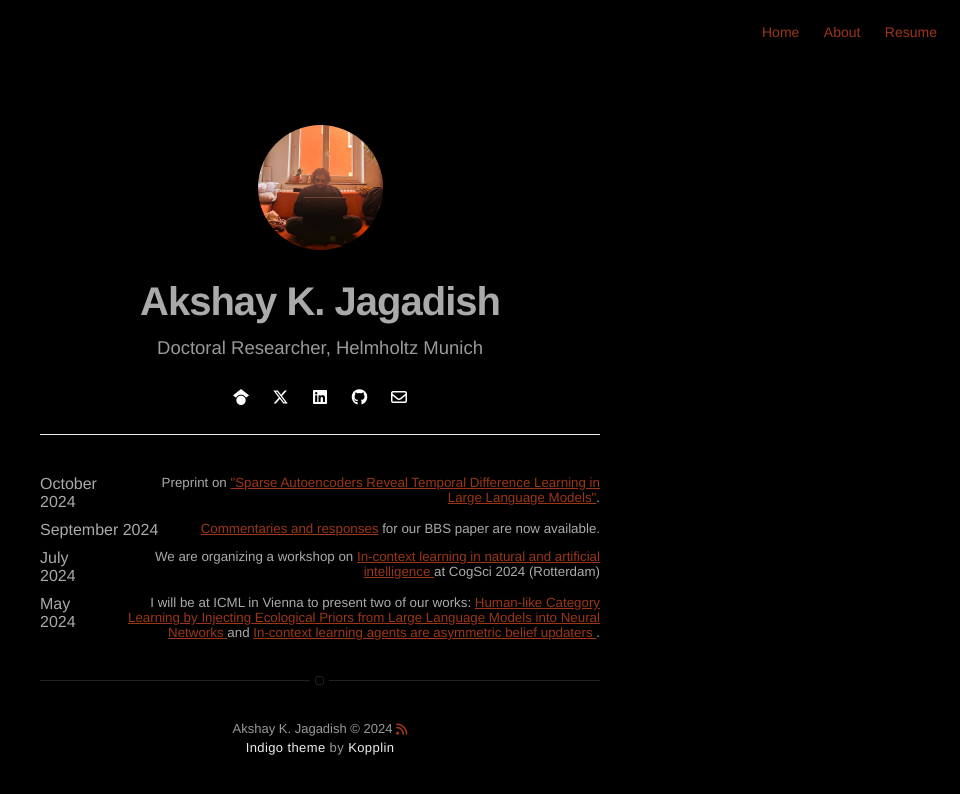
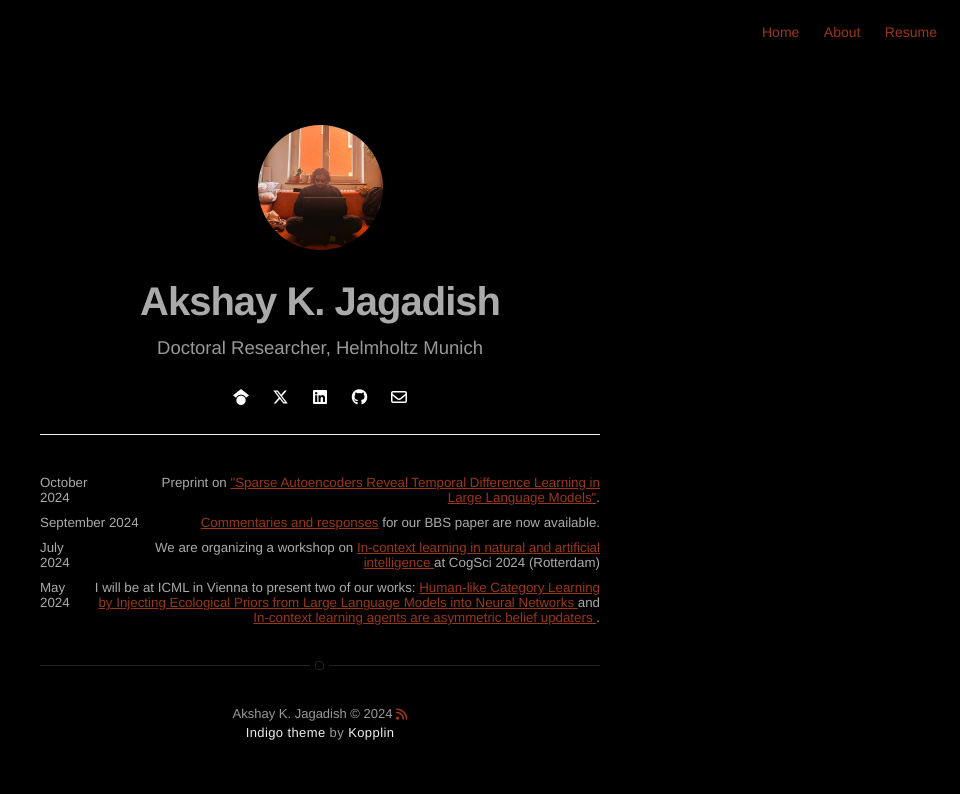
Before and after one commit to akjagadish/akjagadish.github.io, a Jekyll site: the page built from projects.html, in a window 1280 px wide. Shown: the top 794 px of the page, without its empty margins (320-1280 px from the left). Built offline with Jekyll 4.4.1, drawn with Linux system fonts in a browser that asks for light colours; nearby versions of some CDN libraries.

Commit message:
make data font also smaller

```diff
--- a/projects.html
+++ b/projects.html
@@ -6,28 +6,28 @@ layout: page
 <div style="display: flex; flex-direction: column; gap: 10px;">
 
   <div style="display: flex; justify-content: space-between;">
-    <span>October 2024</span>
+    <span style="flex-grow: 1; text-align: left; font-size: smaller;">October 2024</span>
     <span style="flex-grow: 1; text-align: right; font-size: smaller; margin-left: 20px;"> Preprint on <a
         href="https://arxiv.org/abs/2410.01280">"Sparse Autoencoders Reveal Temporal Difference
         Learning in Large Language Models"</a>.</span>
   </div>
 
   <div style="display: flex; justify-content: space-between;">
-    <span>September 2024</span>
+    <span style="flex-grow: 1; text-align: left; font-size: smaller; ">September 2024</span>
     <span style="flex-grow: 1; text-align: right; font-size: smaller; margin-left: 20px;"> <a
         href="https://marcelbinz.github.io/imgs/Meta-learned_models_of_cognition.pdf"> Commentaries and
         responses</a> for our BBS paper are now available.</span>
   </div>
 
   <div style="display: flex; justify-content: space-between;">
-    <span>July 2024</span>
+    <span style="flex-grow: 1; text-align: left; font-size: smaller; ">July 2024</span>
     <span style="flex-grow: 1; text-align: right; font-size: smaller; margin-left: 20px;"> We are organizing a workshop
       on <a href="https://jacquespesnot.github.io/2024_CogSci_Workshop/"> In-context
         learning in natural and artificial intelligence </a> at CogSci 2024 (Rotterdam) </span>
   </div>
 
   <div style="display: flex; justify-content: space-between;">
-    <span>May 2024</span>
+    <span style="flex-grow: 1; text-align: left; font-size: smaller; ">May 2024</span>
     <span style="flex-grow: 1; text-align: right; font-size: smaller; margin-left: 20px;"> I will be at ICML in Vienna
       to present two of our works: <a href="https://arxiv.org/abs/2402.01821">
         Human-like Category Learning by Injecting Ecological Priors from Large Language Models into Neural Networks </a>
```
